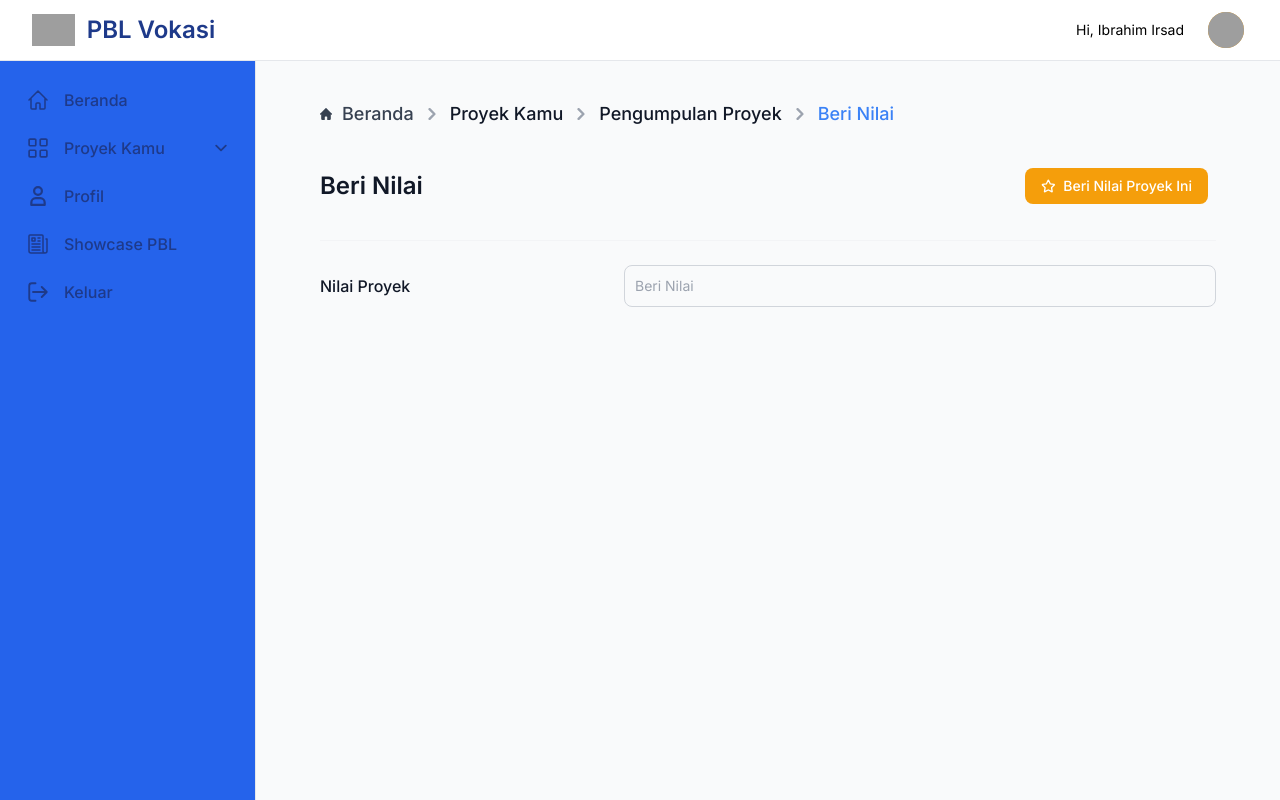
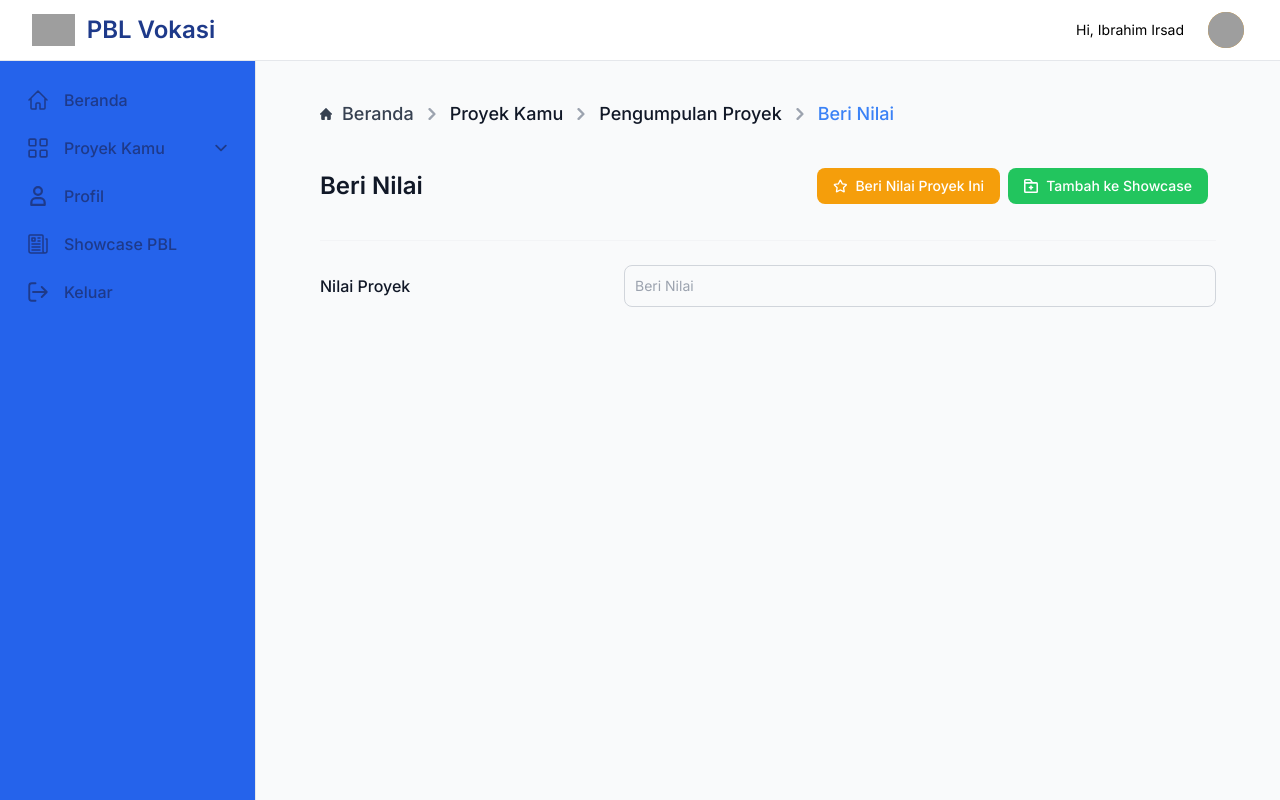
Before and after one commit to lubabulmmm/pbl, a PHP site: page /dosen/grade.php in a window 1280 px wide. Run offline with PHP 8.4, Linux system fonts and the light colour scheme; some libraries are stand-ins or nearby versions; grey boxes are pictures that could not be loaded.

Commit message:
update
tambahshowcase admin, benerin index dikit

```diff
--- a/dosen/grade.php
+++ b/dosen/grade.php
@@ -65,16 +65,26 @@
           </nav>
 
           <div>
-              <div class="flex flex-wrap w-full justify-between">
+              <div class="flex w-full justify-between items-center">
                 <div class="px-4 sm:px-0 flex justify-center items-center">
                   <h3 class="text-2xl font-semibold leading-7 text-gray-900">Beri Nilai</h3>
                 </div>
+                <div class="flex items-center flex-wrap">
                 <button type="button" class="text-white bg-amber-500 hover:bg-amber-400 focus:ring-4 focus:outline-none focus:ring-amber-300 font-medium rounded-lg text-sm px-4 py-2 text-center inline-flex items-center me-2 my-3">
                   <svg class="w-3.5 h-3.5 me-2" aria-hidden="true" xmlns="http://www.w3.org/2000/svg" fill="none" viewBox="0 0 21 20">
                     <path stroke="currentColor" stroke-linecap="round" stroke-linejoin="round" stroke-width="2" d="m11.479 1.712 2.367 4.8a.532.532 0 0 0 .4.292l5.294.769a.534.534 0 0 1 .3.91l-3.83 3.735a.534.534 0 0 0-.154.473l.9 5.272a.535.535 0 0 1-.775.563l-4.734-2.49a.536.536 0 0 0-.5 0l-4.73 2.487a.534.534 0 0 1-.775-.563l.9-5.272a.534.534 0 0 0-.154-.473L2.158 8.48a.534.534 0 0 1 .3-.911l5.294-.77a.532.532 0 0 0 .4-.292l2.367-4.8a.534.534 0 0 1 .96.004Z"/>
                   </svg>
                   Beri Nilai Proyek Ini
                 </button>
+                <a href="" class="flex items-center flex-wrap">
+                <button type="button" class="text-white bg-green-500 hover:bg-green-400 focus:ring-4 focus:outline-none focus:ring-green-300 font-medium rounded-lg text-sm px-4 py-2 text-center inline-flex items-center me-2 my-3">
+                <svg class="w-3.5 h-3.5 me-2" aria-hidden="true" xmlns="http://www.w3.org/2000/svg" fill="none" viewBox="0 0 18 18">
+                  <path stroke="currentColor" stroke-linecap="round" stroke-linejoin="round" stroke-width="2" d="M7 11h4m-2 2V9M2 5h14a1 1 0 0 1 1 1v10a1 1 0 0 1-1 1H2a1 1 0 0 1-1-1V6a1 1 0 0 1 1-1Zm5.443-4H2a1 1 0 0 0-1 1v3h9.943l-2.7-3.6a1 1 0 0 0-.8-.4Z"/>
+                </svg>
+
+                Tambah ke Showcase
+              </button>
+                </a>
               </div>
             </div>
             <div class="mt-6 border-t border-gray-100">
--- a/index.php
+++ b/index.php
@@ -59,7 +59,8 @@
   <div class="py-8 px-4 mx-auto max-w-screen-xl sm:py-16 lg:px-6">
   <div class="max-w-screen-full mb-8 lg:mb-16 text-center">
     <h2 class="mb-4 text-4xl tracking-tight font-extrabold text-gray-900">Kategori ShowCase PBL</h2>
-    <p class="text-gray-700 font-l sm:text-xl mb-4">Berikut adalah kategori showcase yang ada di PBL. <a href="./showcase.php"  type="button" class="px-4 focus:outline-none text-white bg-amber-500 hover:bg-amber-300 focus:ring-4 focus:ring-amber-300 font-medium rounded-lg text-sm px-5 py-2.5 me-2 mb-2 ">More ShowCase </a> </p>
+    <p class="text-gray-700 font-l sm:text-xl mb-4">Berikut adalah kategori showcase yang ada di PBL.
+        <a href="./showcase.php"  type="button" class="px-4 focus:outline-none text-white bg-amber-500 hover:bg-amber-300 focus:ring-4 focus:ring-amber-300 font-medium rounded-lg text-sm px-5 py-2.5 me-2 mb-2 ">More ShowCase </a> </p>
 
 </div>
 
```
